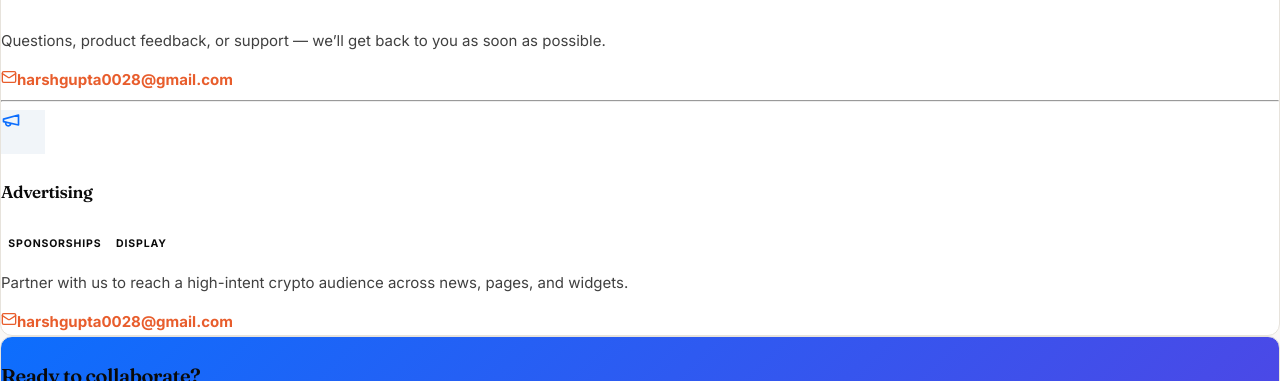
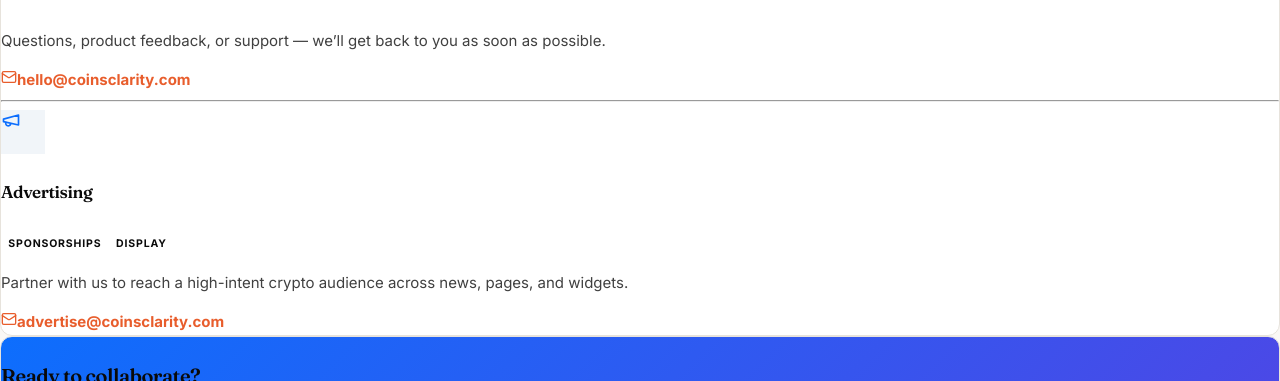
Before and after one commit to Harsh28r/coin, a React (Create React App) app: page /advertise in a window 1280 px wide. Shown: the part 260-641 px from the top of the page. Built offline with nearby package versions, Linux system fonts and the light colour scheme; no server answers.

Commit message:
Replace personal Gmail with coinsclarity.com contact emails sitewide.
Co-authored-by: Cursor <cursoragent@cursor.com>

```diff
--- a/public/index.html
+++ b/public/index.html
@@ -49,7 +49,7 @@
         ],
         "contactPoint": {
           "@type": "ContactPoint",
-          "email": "harshgupta0028@gmail.com",
+          "email": "hello@coinsclarity.com",
           "contactType": "Customer Service"
         }
       }
--- a/src/Components/advertise.tsx
+++ b/src/Components/advertise.tsx
@@ -25,9 +25,9 @@ const Advertise: React.FC = () => {
                     <div>
                       <h5 className="mb-1">General inquiries</h5>
                       <p className="text-muted mb-2" style={{ maxWidth: 680 }}>Questions, product feedback, or support — we’ll get back to you as soon as possible.</p>
-                      <a href="mailto:harshgupta0028@gmail.com" className="text-decoration-none">
+                      <a href="mailto:hello@coinsclarity.com" className="text-decoration-none">
                         <Mail size={16} className="me-2" />
-                        <strong>harshgupta0028@gmail.com</strong>
+                        <strong>hello@coinsclarity.com</strong>
                       </a>
                     </div>
                   </div>
@@ -49,9 +49,9 @@ const Advertise: React.FC = () => {
                         <Badge bg="light" text="dark">Display</Badge>
                       </div>
                       <p className="text-muted mb-2" style={{ maxWidth: 680 }}>Partner with us to reach a high-intent crypto audience across news, pages, and widgets.</p>
-                      <a href="mailto:harshgupta0028@gmail.com?subject=Advertising%20Enquiry" className="text-decoration-none">
+                      <a href="mailto:advertise@coinsclarity.com?subject=Advertising%20Enquiry" className="text-decoration-none">
                         <Mail size={16} className="me-2" />
-                        <strong>harshgupta0028@gmail.com</strong>
+                        <strong>advertise@coinsclarity.com</strong>
                       </a>
                     </div>
                   </div>
@@ -66,7 +66,7 @@ const Advertise: React.FC = () => {
               <p className="mb-3" style={{ opacity: 0.9 }}>Tell us about your goals — we’ll tailor options for your campaign.</p>
               <Button
                 variant="light"
-                href="mailto:harshgupta0028@gmail.com?subject=Let’s%20Work%20Together"
+                href="mailto:advertise@coinsclarity.com?subject=Let’s%20Work%20Together"
                 className="px-4"
               >
                 Email us
--- a/src/Components/footer.tsx
+++ b/src/Components/footer.tsx
@@ -74,6 +74,9 @@ const Footer: React.FC = () => {
             <a href="/about" className="cc-footer__link">About</a>
             <a href="/contact" className="cc-footer__link">Contact</a>
             <a href="/advertise" className="cc-footer__link">Advertise</a>
+            <a href="mailto:hello@coinsclarity.com" className="cc-footer__link">hello@coinsclarity.com</a>
+            <a href="mailto:support@coinsclarity.com" className="cc-footer__link">support@coinsclarity.com</a>
+            <a href="mailto:advertise@coinsclarity.com" className="cc-footer__link">advertise@coinsclarity.com</a>
             <a href="/blog" className="cc-footer__link">Blog</a>
             <a href="/predictions" className="cc-footer__link">Price Predictions</a>
             <a href="/partners/coinpedia" className="cc-footer__link">Partner: Coinpedia</a>
--- a/src/pages/Contact.tsx
+++ b/src/pages/Contact.tsx
@@ -167,8 +167,14 @@ const Contact: React.FC = () => {
                   <Mail size={24} color="#f97316" style={{ flexShrink: 0, marginTop: '2px' }} />
                   <div>
                     <h3 style={{ color: '#fff', fontSize: '1rem', marginBottom: '5px' }}>Email Us</h3>
-                    <a href="mailto:harshgupta0028@gmail.com" style={{ color: '#ffffff', textDecoration: 'none' }}>
-                      harshgupta0028@gmail.com
+                    <a href="mailto:hello@coinsclarity.com" style={{ color: '#ffffff', textDecoration: 'none', display: 'block' }}>
+                      hello@coinsclarity.com
+                    </a>
+                    <a href="mailto:support@coinsclarity.com" style={{ color: '#ffffff', textDecoration: 'none', display: 'block', marginTop: 4 }}>
+                      support@coinsclarity.com
+                    </a>
+                    <a href="mailto:advertise@coinsclarity.com" style={{ color: '#f97316', textDecoration: 'none', display: 'block', marginTop: 4 }}>
+                      advertise@coinsclarity.com
                     </a>
                     <p style={{ color: '#ffffff', fontSize: '0.85rem', marginTop: '5px', marginBottom: 0 }}>
                       We typically respond within 24-48 hours
--- a/src/pages/FAQ.tsx
+++ b/src/pages/FAQ.tsx
@@ -251,7 +251,7 @@ const FAQ: React.FC = () => {
               Can't find what you're looking for? Reach out to us!
             </p>
             <a
-              href="mailto:harshgupta0028@gmail.com"
+              href="mailto:support@coinsclarity.com"
               style={{
                 display: 'inline-block',
                 padding: '12px 30px',
--- a/src/pages/PrivacyPolicy.tsx
+++ b/src/pages/PrivacyPolicy.tsx
@@ -178,7 +178,7 @@ const PrivacyPolicy: React.FC = () => {
                 If you have any questions about this Privacy Policy, please contact us at:
               </p>
               <ul style={{ paddingLeft: '20px', marginTop: '10px', listStyle: 'none' }}>
-                <li>Email: <a href="mailto:contact@coinsclarity.com" style={{ color: '#f97316' }}>contact@coinsclarity.com</a></li>
+                <li>Email: <a href="mailto:hello@coinsclarity.com" style={{ color: '#f97316' }}>hello@coinsclarity.com</a></li>
                 <li>Website: <a href="https://coinsclarity.com" style={{ color: '#f97316' }}>coinsclarity.com</a></li>
               </ul>
             </section>
--- a/src/pages/Terms.tsx
+++ b/src/pages/Terms.tsx
@@ -170,7 +170,7 @@ const Terms: React.FC = () => {
               </p>
               <ul style={{ paddingLeft: '20px', marginTop: '10px', listStyle: 'none' }}>
                 {/* <li>Email: legal@coinsclarity.com</li> */}
-                <li>Email: <a href="mailto:harshgupta0028@gmail.com" style={{ color: '#f97316' }}>harshgupta0028@gmail.com</a></li>
+                <li>Email: <a href="mailto:hello@coinsclarity.com" style={{ color: '#f97316' }}>hello@coinsclarity.com</a></li>
                 <li>Website: <a href="https://coinsclarity.com/contact" style={{ color: '#f97316' }}>coinsclarity.com/contact</a></li>
               </ul>
             </section>
```
